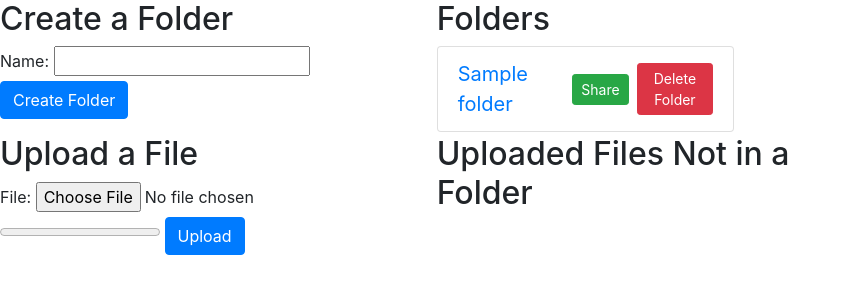
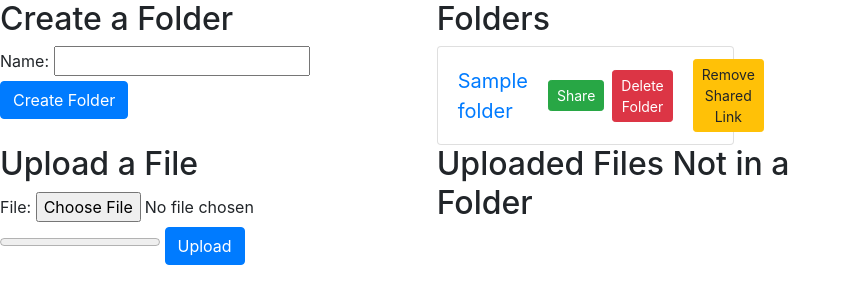
Before and after one commit to Firo91/FileShareSite, a Django app: page /files/ in a window 1280 px wide. Shown: the part 56-360 px from the top of the page, without its empty margins (0-851 px from the left). Run offline with Django 4.2, Linux system fonts and the light colour scheme; a user stored in the database is signed in; tables that the repository leaves empty hold one stand-in row (values such as "Sample post"); parts of the project's set-up code (start-up, migrations or seed data) failed here and were passed over; some libraries are stand-ins or nearby versions.

Commit message:
did some changed to templates and views

```diff
--- a/FileShare/UpDownShare/templates/UpDownShare/file_upload_download.html
+++ b/FileShare/UpDownShare/templates/UpDownShare/file_upload_download.html
@@ -28,13 +28,17 @@
 
               <!-- If the logged-in user is the creator of the folder, show the Delete and Share buttons -->
               {% if folder.user == request.user %}
-              <form method="get" action="{% url 'share_folder' folder.id %}" style="display: inline; margin-left: 20px;">
+              <form id="shareFolderForm" method="get" action="{% url 'share_folder' folder.id %}" style="display: inline; margin-left: 20px;">
                 {% csrf_token %}
-                <button type="submit" class="btn btn-success btn-sm mr-2">Share</button>
+                <button type="button" class="btn btn-success btn-sm mr-2" onclick="submitShareForm()">Share</button>
               </form>
               <form action="{% url 'delete_item' 'folder' folder.id %}" method="POST" onsubmit="return confirm('Are you sure you want to delete this folder?');">
                 {% csrf_token %}
                 <button type="submit" class="btn btn-danger btn-sm">Delete Folder</button>
+              </form>
+              <form method="post" action="{% url 'remove_shared_link' folder.id %}" style="display: inline; margin-left: 20px;">
+                {% csrf_token %}
+                <button type="submit" class="btn btn-warning btn-sm mr-2">Remove Shared Link</button>
               </form>
               {% endif %}
 
@@ -174,5 +178,11 @@
     window.open(url, '_blank', windowFeatures);
   }
 
+  function submitShareForm() {
+    var form = document.getElementById('shareFolderForm');
+    var actionURL = form.getAttribute('action');
+    openFolderWindow(actionURL);
+  }
+
 </script>
 {% endblock %}
--- a/FileShare/UpDownShare/templates/UpDownShare/share_folder.html
+++ b/FileShare/UpDownShare/templates/UpDownShare/share_folder.html
@@ -27,9 +27,12 @@
       <label for="user_id">User:</label>
       <select name="user_id" id="user_id">
         {% for user in users %}
-        <option value="{{ user.id }}">{{ user.username }}</option>
+        {% if not user.username in shared_with %} <!-- Only show users not in the shared_with list -->
+          <option value="{{ user.id }}">{{ user.username }}</option>
+        {% endif %}
         {% endfor %}
       </select>
       <button type="submit">Share</button>
     </form>
+
 {% endblock %}
--- a/FileShare/UpDownShare/views.py
+++ b/FileShare/UpDownShare/views.py
@@ -212,7 +212,7 @@ def folder_view(request, folder_id, page=1):
     file_relations = {}
     for file in files:
         try:
-            relation = file.fileuserrelationship_set.get(user=request.user)
+            relation = file.FileUserRelationship_set.get(user=request.user)
             file_relations[file.id] = relation
         except FileUserRelationship.DoesNotExist:
             file_relations[file.id] = None
@@ -341,7 +341,7 @@ def share_file(request, file_id):
     users = CustomUser.objects.all()
 
     # Get the list of users the file is already shared with
-    shared_with = file.fileuserrelationship_set.all().values_list('user__username', flat=True)
+    shared_with = file.FileUserRelationship_set.all().values_list('user__username', flat=True)
 
     context = {
         'file': file,
```
